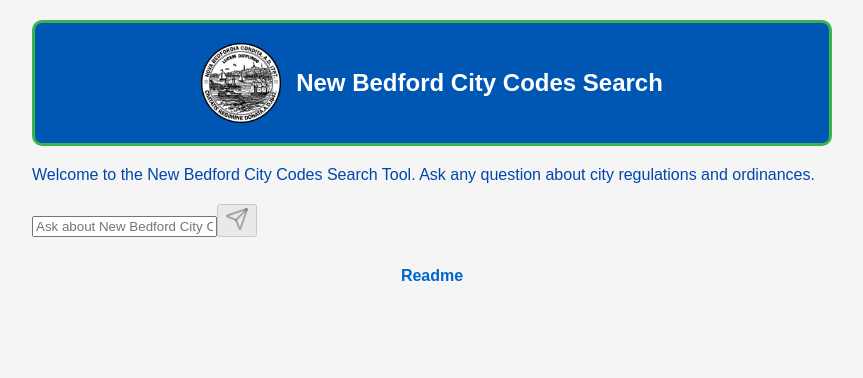
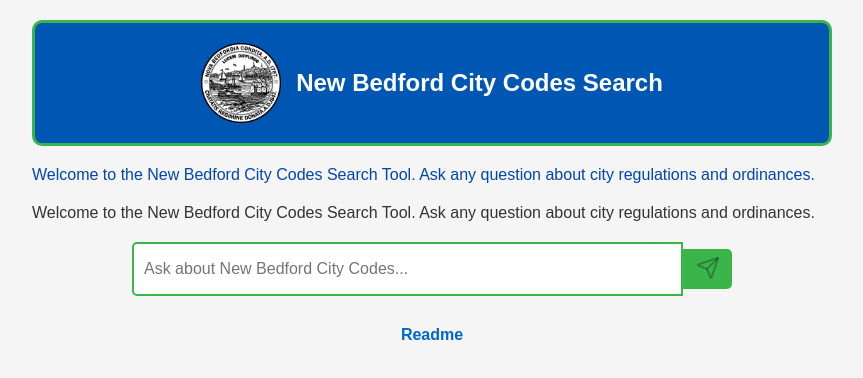
Before and after one commit to joe02740/NBCODES, a React (Create React App) app in the folder frontend/: page / in a window 1280 px wide. Shown: the top 378 px of the page, without its empty margins (208-1071 px from the left). Built offline with nearby package versions, Linux system fonts and the light colour scheme.

Commit message:
tweaking interface more

```diff
--- a/frontend/src/components/CityCodeChat.js
+++ b/frontend/src/components/CityCodeChat.js
@@ -2,11 +2,13 @@
 import { Send, Loader2 } from 'lucide-react';
 
 const CityCodeChat = () => {
-  const [messages, setMessages] = useState([]);
+  const [messages, setMessages] = useState([{
+    text: "Welcome to the New Bedford City Codes Search Tool. Ask any question about city regulations and ordinances.",
+    sender: 'ai'
+  }]);
   const [inputMessage, setInputMessage] = useState('');
   const [isLoading, setIsLoading] = useState(false);
   const messagesEndRef = useRef(null);
-  const chatContainerRef = useRef(null);
 
   const scrollToBottom = () => {
     messagesEndRef.current?.scrollIntoView({ behavior: "smooth" });
@@ -50,12 +52,10 @@
   };
 
   return (
-    <div className="flex flex-col h-[600px] bg-white rounded-lg shadow-lg overflow-hidden">
+    <div className="w-full max-w-4xl mx-auto mt-8">
+      <div className="bg-white rounded-lg shadow-lg">
         {/* Chat Messages */}
-      <div
-        ref={chatContainerRef}
-        className="flex-1 overflow-y-auto p-4 space-y-4"
-      >
+        <div className="h-[400px] overflow-y-auto p-4 space-y-4">
           {messages.map((msg, index) => (
             <div
               key={index}
@@ -64,7 +64,7 @@
               <div
                 className={`max-w-[70%] rounded-lg px-4 py-2 ${
                   msg.sender === 'user'
-                  ? 'bg-blue-500 text-white'
+                    ? 'bg-[#0046AD] text-white'  // Using your brand blue
                     : msg.sender === 'error'
                     ? 'bg-red-100 text-red-700'
                     : 'bg-gray-100 text-gray-800'
@@ -85,27 +85,20 @@
         </div>
 
         {/* Input Form */}
-      <form
-        onSubmit={handleSubmit}
-        className="p-4 border-t border-gray-200 bg-white"
-      >
-        <div className="flex space-x-2">
+        <div className="border-t border-gray-200 p-4">
+          <form onSubmit={handleSubmit} className="search-form">
             <input
               type="text"
               value={inputMessage}
               onChange={(e) => setInputMessage(e.target.value)}
               placeholder="Ask about New Bedford City Codes..."
-            className="flex-1 rounded-lg border border-gray-300 px-4 py-2 focus:outline-none focus:ring-2 focus:ring-blue-500"
+              className="flex-1 w-full px-4 py-2 border border-gray-300 rounded-l-lg focus:outline-none focus:ring-2 focus:ring-[#0046AD]"
               disabled={isLoading}
             />
             <button
               type="submit"
               disabled={isLoading || !inputMessage.trim()}
-            className={`rounded-lg px-4 py-2 bg-blue-500 text-white flex items-center justify-center ${
-              isLoading || !inputMessage.trim()
-                ? 'opacity-50 cursor-not-allowed'
-                : 'hover:bg-blue-600'
-            }`}
+              className="search-button bg-[#39B54A]"  // Using your brand green
             >
               {isLoading ? (
                 <Loader2 className="w-5 h-5 animate-spin" />
@@ -113,8 +106,9 @@
                 <Send className="w-5 h-5" />
               )}
             </button>
+          </form>
         </div>
-      </form>
+      </div>
     </div>
   );
 };
```
Lines whose indentation alone changed are shown as unchanged.
